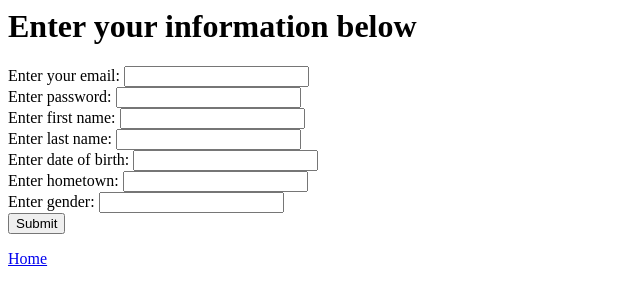
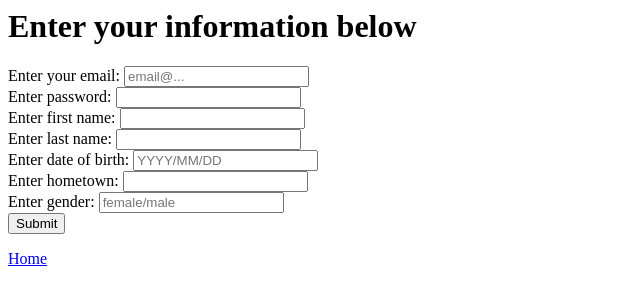
Before and after one commit to xuxusissi/460, a Flask app: page /register in a window 1280 px wide. Shown: the top 305 px of the page, without its empty margins (0-640 px from the left). Run offline with Flask 2, Linux system fonts and the light colour scheme; data comes from the database, SQL or seed files in the repository.

Commit message:
added placeholder

```diff
--- a/app.py
+++ b/app.py
@@ -24,7 +24,7 @@ app.secret_key = 'super secret string'  # Change this!
 
 # These will need to be changed according to your creditionals
 app.config['MYSQL_DATABASE_USER'] = 'root'
-app.config['MYSQL_DATABASE_PASSWORD'] = 'xuxu'
+app.config['MYSQL_DATABASE_PASSWORD'] = '0000'
 app.config['MYSQL_DATABASE_DB'] = 'photoshare'
 app.config['MYSQL_DATABASE_HOST'] = 'localhost'
 mysql.init_app(app)
--- a/templates/hello.html
+++ b/templates/hello.html
@@ -21,8 +21,8 @@
         <form method="post" enctype="multipart/form-data" action="/like">
                 <label for="pid">photo id you want to like:</label>
                 <input type="PID" name="pid" required='true' /><br />
-                <label for="date">date of like (in form of YYYY-MM-DD):</label>
-                <input type="DATE" name="date" required='true' /><br />
+                <label for="date">date of like:</label>
+                <input type="DATE" name="date" required='true' placeholder="YYYY-MM-DD" /><br />
                 <input type="submit" value="LIKE" />
         </form>
 
--- a/templates/register.html
+++ b/templates/register.html
@@ -12,7 +12,7 @@
         <div id="content">
             <form method="post" action="{{ url_for('register_user') }}">
                 <label for="email">Enter your email:</label>
-                <input type="EMIAL" name="email" /><br />
+                <input type="EMIAL" name="email" placeholder="email@..."/><br />
                 <label for="password">Enter password:</label>
                 <input type="PASSWORD" name="password" /><br />
                 <label for="first_name">Enter first name:</label>
@@ -20,11 +20,11 @@
                 <label for="last_name">Enter last name:</label>
                 <input type="LNAME" name="last_name" /><br />
                 <label for="dob">Enter date of birth:</label>
-                <input type="DOB" name="dob" /><br />
+                <input type="DOB" name="dob" placeholder="YYYY/MM/DD"/><br />
                 <label for="hometown">Enter hometown:</label>
                 <input type="HOMETOWN" name="hometown" /><br />
                 <label for="gender">Enter gender:</label>
-                <input type="GENDER" name="gender" /><br />
+                <input type="GENDER" name="gender" placeholder="female/male"/><br />
                 <input type="submit" />
             </form>
          </div>
--- a/templates/upload.html
+++ b/templates/upload.html
@@ -12,7 +12,7 @@
                 <label for="caption">Enter a caption:</label>
                 <input type="text" name="caption" required='true' /><br />
                 <label for="name">Select an existed album:</label>
-                <input type="text" name="name" required='true' /><br />
+                <input type="text" name="name" required='true' placeholder="Have an existed album?"/><br />
                 <label for="tag">Enter a tag:</label>
                 <input type="text" name="tag" required='true' /><br />
                 <input type="submit" value="Upload" />
```
